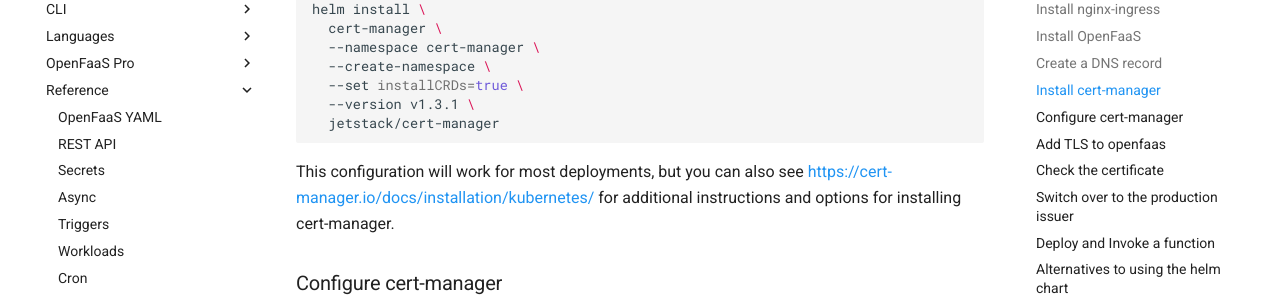
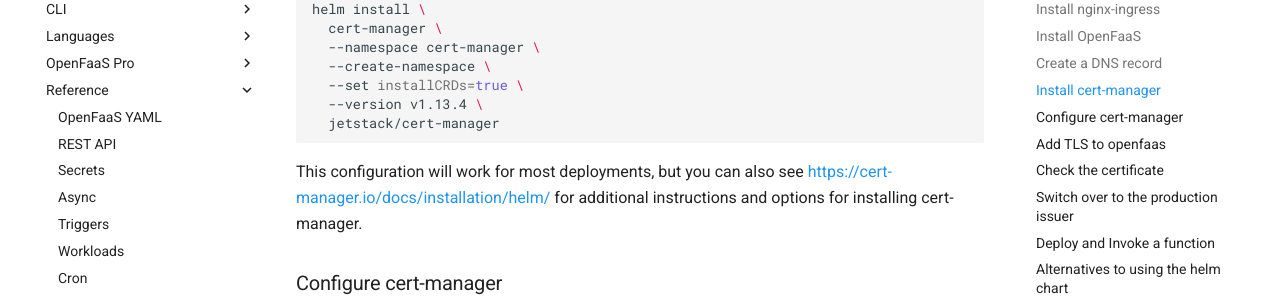
Before and after one commit to openfaas/docs, an MkDocs documentation site: the page built from docs/reference/ssl/kubernetes-with-cert-manager.md, in a window 1280 px wide and 900 px high, scrolled down 2529 px. Shown: the part 165-463 px from the top of the window. Built offline with MkDocs 1.6.1 and Material for MkDocs 9.7.7, drawn with Linux system fonts in a browser that asks for light colours; comment, search, counter and statistics services are not loaded.

Commit message:
bump the cert-manager version in the docs
Signed-off-by: Tim Ramlot <42113979+inteon@users.noreply.github.com>

````diff
--- a/docs/reference/ssl/kubernetes-with-cert-manager.md
+++ b/docs/reference/ssl/kubernetes-with-cert-manager.md
@@ -112,11 +112,11 @@ helm install \
   --namespace cert-manager \
   --create-namespace \
   --set installCRDs=true \
-  --version v1.3.1 \
+  --version v1.13.4 \
   jetstack/cert-manager
 ```
 
-This configuration will work for most deployments, but you can also see https://cert-manager.io/docs/installation/kubernetes/ for additional instructions and options for installing cert-manager.
+This configuration will work for most deployments, but you can also see https://cert-manager.io/docs/installation/helm/ for additional instructions and options for installing cert-manager.
 
 ### Configure cert-manager
 
````
